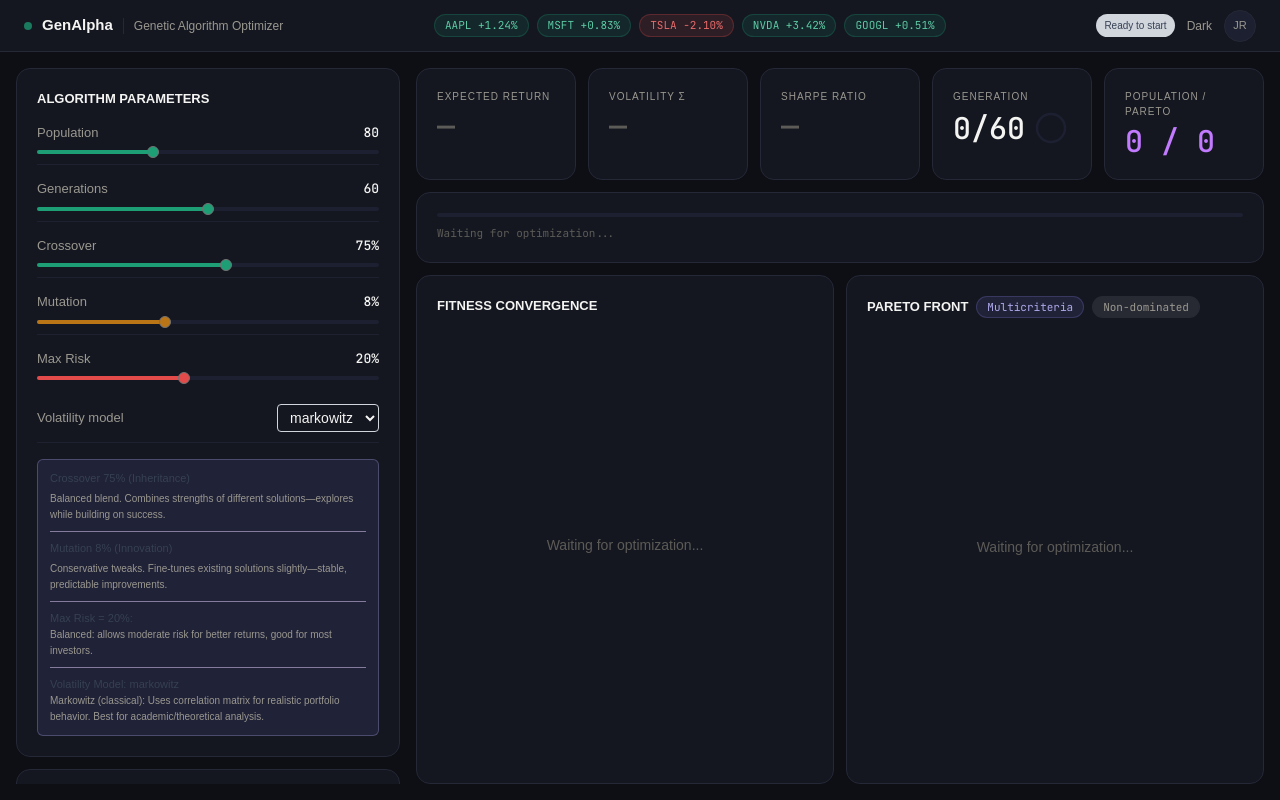
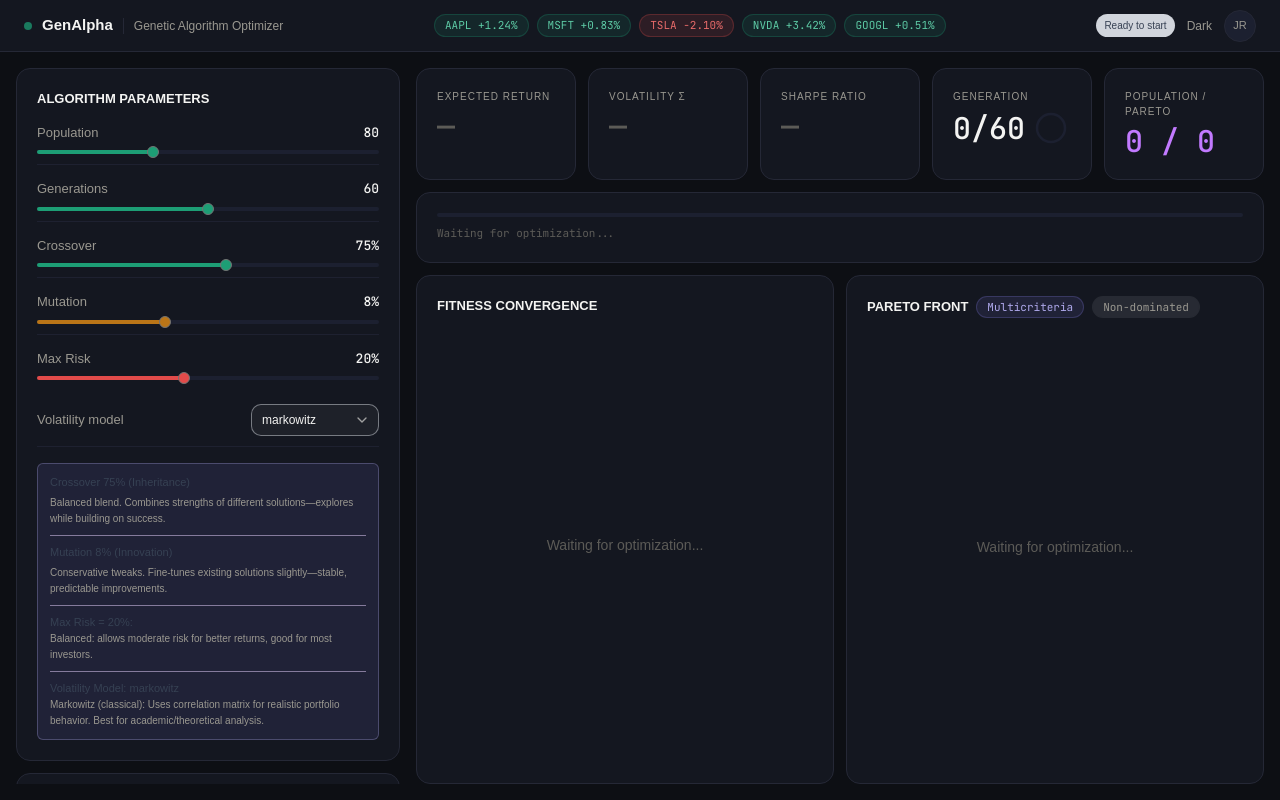
Before and after one commit to sanzouh/GenAlpha, a React (Vite) app: page / in a window 1280 px wide. Built offline with nearby package versions, Linux system fonts and the light colour scheme.

Commit message:
feat(ui): improve the volatility mode Select Component for shadcn's

```diff
--- a/src/components/ParamPanel.tsx
+++ b/src/components/ParamPanel.tsx
@@ -1,5 +1,14 @@
 import { Slider } from "@/components/ui/slider";
 import type { GAParams } from "@/lib/geneticAlgorithm";
+import {
+	Select,
+	SelectContent,
+	/* SelectGroup, */
+	SelectItem,
+	/* SelectLabel, */
+	SelectTrigger,
+	SelectValue,
+} from "@/components/ui/select";
 
 type NumericGAParamKey = {
 	[K in keyof GAParams]: GAParams[K] extends number ? K : never;
@@ -108,22 +117,23 @@
 			<div className="flex flex-col gap-2 py-2.5 border-b border-gray-100">
 				<div className="flex items-center justify-between">
 					<span className="text-[13px] text-gray-600">Volatility model</span>
-					<select
+					<Select
 						value={values.volatilityMode}
-						onChange={(e) =>
-							onChange(
-								"volatilityMode",
-								e.target.value as GAParams["volatilityMode"],
-							)
+						onValueChange={(v) =>
+							onChange("volatilityMode", v as GAParams["volatilityMode"])
 						}
-						className="rounded border border-gray-300 px-2 py-1 text-sm"
 					>
-						{VOLATILITY_MODES.map((mode) => (
-							<option key={mode} value={mode}>
-								{mode}
-							</option>
-						))}
-					</select>
+						<SelectTrigger className="w-32 h-7 text-[12px] bg-elevated border-gray-300/50">
+							<SelectValue />
+						</SelectTrigger>
+						<SelectContent className="bg-elevated border-gray-300/50">
+							{VOLATILITY_MODES.map((mode) => (
+								<SelectItem key={mode} value={mode} className="text-[12px]">
+									{mode}
+								</SelectItem>
+							))}
+						</SelectContent>
+					</Select>
 				</div>
 			</div>
 
--- /dev/null
+++ b/src/components/ui/select.tsx
@@ -0,0 +1,190 @@
+import * as React from "react"
+import { Select as SelectPrimitive } from "radix-ui"
+
+import { cn } from "@/lib/utils"
+import { ChevronDownIcon, CheckIcon, ChevronUpIcon } from "lucide-react"
+
+function Select({
+  ...props
+}: React.ComponentProps<typeof SelectPrimitive.Root>) {
+  return <SelectPrimitive.Root data-slot="select" {...props} />
+}
+
+function SelectGroup({
+  className,
+  ...props
+}: React.ComponentProps<typeof SelectPrimitive.Group>) {
+  return (
+    <SelectPrimitive.Group
+      data-slot="select-group"
+      className={cn("scroll-my-1 p-1", className)}
+      {...props}
+    />
+  )
+}
+
+function SelectValue({
+  ...props
+}: React.ComponentProps<typeof SelectPrimitive.Value>) {
+  return <SelectPrimitive.Value data-slot="select-value" {...props} />
+}
+
+function SelectTrigger({
+  className,
+  size = "default",
+  children,
+  ...props
+}: React.ComponentProps<typeof SelectPrimitive.Trigger> & {
+  size?: "sm" | "default"
+}) {
+  return (
+    <SelectPrimitive.Trigger
+      data-slot="select-trigger"
+      data-size={size}
+      className={cn(
+        "flex w-fit items-center justify-between gap-1.5 rounded-lg border border-input bg-transparent py-2 pr-2 pl-2.5 text-sm whitespace-nowrap transition-colors outline-none select-none focus-visible:border-ring focus-visible:ring-3 focus-visible:ring-ring/50 disabled:cursor-not-allowed disabled:opacity-50 aria-invalid:border-destructive aria-invalid:ring-3 aria-invalid:ring-destructive/20 data-placeholder:text-muted-foreground data-[size=default]:h-8 data-[size=sm]:h-7 data-[size=sm]:rounded-[min(var(--radius-md),10px)] *:data-[slot=select-value]:line-clamp-1 *:data-[slot=select-value]:flex *:data-[slot=select-value]:items-center *:data-[slot=select-value]:gap-1.5 dark:bg-input/30 dark:hover:bg-input/50 dark:aria-invalid:border-destructive/50 dark:aria-invalid:ring-destructive/40 [&_svg]:pointer-events-none [&_svg]:shrink-0 [&_svg:not([class*='size-'])]:size-4",
+        className
+      )}
+      {...props}
+    >
+      {children}
+      <SelectPrimitive.Icon asChild>
+        <ChevronDownIcon className="pointer-events-none size-4 text-muted-foreground" />
+      </SelectPrimitive.Icon>
+    </SelectPrimitive.Trigger>
+  )
+}
+
+function SelectContent({
+  className,
+  children,
+  position = "item-aligned",
+  align = "center",
+  ...props
+}: React.ComponentProps<typeof SelectPrimitive.Content>) {
+  return (
+    <SelectPrimitive.Portal>
+      <SelectPrimitive.Content
+        data-slot="select-content"
+        data-align-trigger={position === "item-aligned"}
+        className={cn("relative z-50 max-h-(--radix-select-content-available-height) min-w-36 origin-(--radix-select-content-transform-origin) overflow-x-hidden overflow-y-auto rounded-lg bg-popover text-popover-foreground shadow-md ring-1 ring-foreground/10 duration-100 data-[align-trigger=true]:animate-none data-[side=bottom]:slide-in-from-top-2 data-[side=left]:slide-in-from-right-2 data-[side=right]:slide-in-from-left-2 data-[side=top]:slide-in-from-bottom-2 data-open:animate-in data-open:fade-in-0 data-open:zoom-in-95 data-closed:animate-out data-closed:fade-out-0 data-closed:zoom-out-95", position ==="popper"&&"data-[side=bottom]:translate-y-1 data-[side=left]:-translate-x-1 data-[side=right]:translate-x-1 data-[side=top]:-translate-y-1", className )}
+        position={position}
+        align={align}
+        {...props}
+      >
+        <SelectScrollUpButton />
+        <SelectPrimitive.Viewport
+          data-position={position}
+          className={cn(
+            "data-[position=popper]:h-(--radix-select-trigger-height) data-[position=popper]:w-full data-[position=popper]:min-w-(--radix-select-trigger-width)",
+            position === "popper" && ""
+          )}
+        >
+          {children}
+        </SelectPrimitive.Viewport>
+        <SelectScrollDownButton />
+      </SelectPrimitive.Content>
+    </SelectPrimitive.Portal>
+  )
+}
+
+function SelectLabel({
+  className,
+  ...props
+}: React.ComponentProps<typeof SelectPrimitive.Label>) {
+  return (
+    <SelectPrimitive.Label
+      data-slot="select-label"
+      className={cn("px-1.5 py-1 text-xs text-muted-foreground", className)}
+      {...props}
+    />
+  )
+}
+
+function SelectItem({
+  className,
+  children,
+  ...props
+}: React.ComponentProps<typeof SelectPrimitive.Item>) {
+  return (
+    <SelectPrimitive.Item
+      data-slot="select-item"
+      className={cn(
+        "relative flex w-full cursor-default items-center gap-1.5 rounded-md py-1 pr-8 pl-1.5 text-sm outline-hidden select-none focus:bg-accent focus:text-accent-foreground not-data-[variant=destructive]:focus:**:text-accent-foreground data-disabled:pointer-events-none data-disabled:opacity-50 [&_svg]:pointer-events-none [&_svg]:shrink-0 [&_svg:not([class*='size-'])]:size-4 *:[span]:last:flex *:[span]:last:items-center *:[span]:last:gap-2",
+        className
+      )}
+      {...props}
+    >
+      <span className="pointer-events-none absolute right-2 flex size-4 items-center justify-center">
+        <SelectPrimitive.ItemIndicator>
+          <CheckIcon className="pointer-events-none" />
+        </SelectPrimitive.ItemIndicator>
+      </span>
+      <SelectPrimitive.ItemText>{children}</SelectPrimitive.ItemText>
+    </SelectPrimitive.Item>
+  )
+}
+
+function SelectSeparator({
+  className,
+  ...props
+}: React.ComponentProps<typeof SelectPrimitive.Separator>) {
+  return (
+    <SelectPrimitive.Separator
+      data-slot="select-separator"
+      className={cn("pointer-events-none -mx-1 my-1 h-px bg-border", className)}
+      {...props}
+    />
+  )
+}
+
+function SelectScrollUpButton({
+  className,
+  ...props
+}: React.ComponentProps<typeof SelectPrimitive.ScrollUpButton>) {
+  return (
+    <SelectPrimitive.ScrollUpButton
+      data-slot="select-scroll-up-button"
+      className={cn(
+        "z-10 flex cursor-default items-center justify-center bg-popover py-1 [&_svg:not([class*='size-'])]:size-4",
+        className
+      )}
+      {...props}
+    >
+      <ChevronUpIcon
+      />
+    </SelectPrimitive.ScrollUpButton>
+  )
+}
+
+function SelectScrollDownButton({
+  className,
+  ...props
+}: React.ComponentProps<typeof SelectPrimitive.ScrollDownButton>) {
+  return (
+    <SelectPrimitive.ScrollDownButton
+      data-slot="select-scroll-down-button"
+      className={cn(
+        "z-10 flex cursor-default items-center justify-center bg-popover py-1 [&_svg:not([class*='size-'])]:size-4",
+        className
+      )}
+      {...props}
+    >
+      <ChevronDownIcon
+      />
+    </SelectPrimitive.ScrollDownButton>
+  )
+}
+
+export {
+  Select,
+  SelectContent,
+  SelectGroup,
+  SelectItem,
+  SelectLabel,
+  SelectScrollDownButton,
+  SelectScrollUpButton,
+  SelectSeparator,
+  SelectTrigger,
+  SelectValue,
+}
```
Also changed, not shown: src/components/AssetListBackup.tsx (renamed from src/components/AssetList.tsx).
